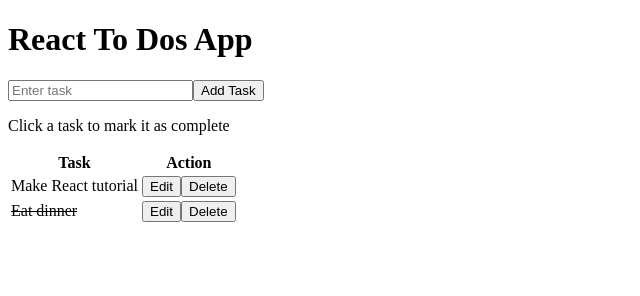
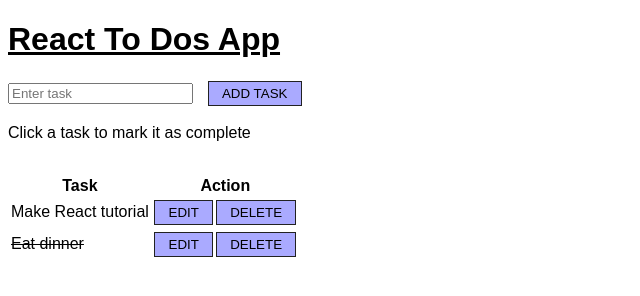
Before and after one commit to sergio-vb/practice-01, a React app: page index.html in a window 1280 px wide. Shown: the whole page, without its empty margins (0-640 px from the left). Built offline with nearby package versions, Linux system fonts and the light colour scheme.

Commit message:
Adding index and package.json

```diff
--- a/index.html
+++ b/index.html
@@ -8,5 +8,47 @@
 	<div id="app"></div>
 	<script src="bundle.js"></script>
 
+	<style>
+
+		*{
+			font-family: Arial, sans-serif;
+		}
+
+		h1{
+			text-decoration: underline;
+		}
+
+		button{
+			margin: 0.1em;
+			padding: 0.3em 1em;
+			border: 1px solid #222;
+			background: #aaf;
+			text-transform: uppercase;
+		}
+
+		.enterTaskInput{
+			margin: 0 1em 0 0;
+		}
+
+		table{
+			margin: 2em 0;
+		}
+
+		.taskCompleted{
+			text-decoration: line-through;
+		}
+
+		.taskCompleted, .taskNotCompleted{
+			cursor: pointer;
+		}
+		.error{
+			font-size: 0.8em;
+			text-transform: uppercase;
+			color: #f00;
+			background: #faa;
+		}
+
+	</style>
+
 </body>
 </html>
--- a/package.json
+++ b/package.json
@@ -10,9 +10,11 @@
   "author": "",
   "license": "ISC",
   "dependencies": {
-    "lodash": "^4.16.3",
+    "history": "^4.4.0",
+    "lodash": "^4.16.2",
     "react": "^15.3.2",
-    "react-dom": "^15.3.2"
+    "react-dom": "^15.3.2",
+    "react-router": "^3.0.0"
   },
   "devDependencies": {
     "babel-core": "^6.14.0",
```
